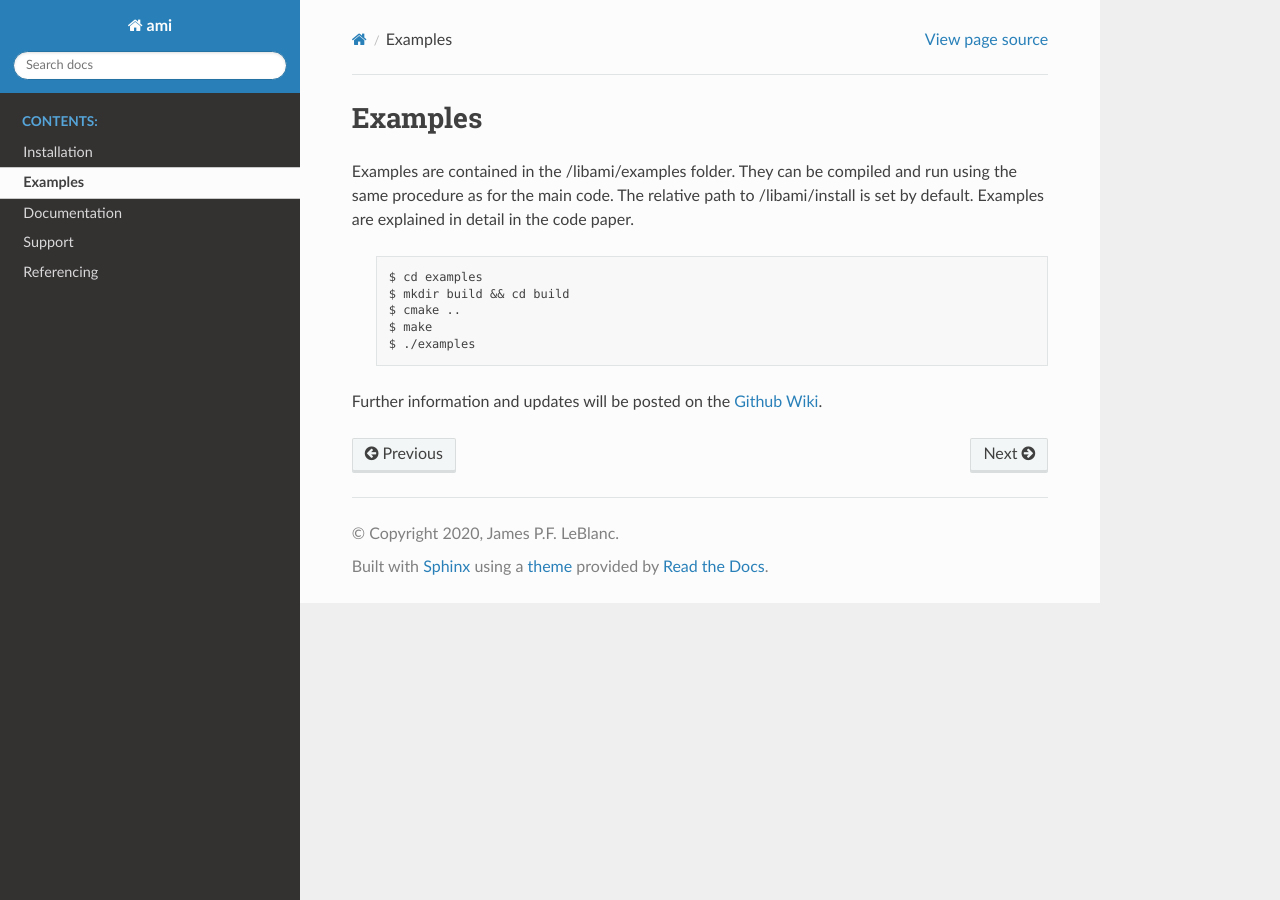
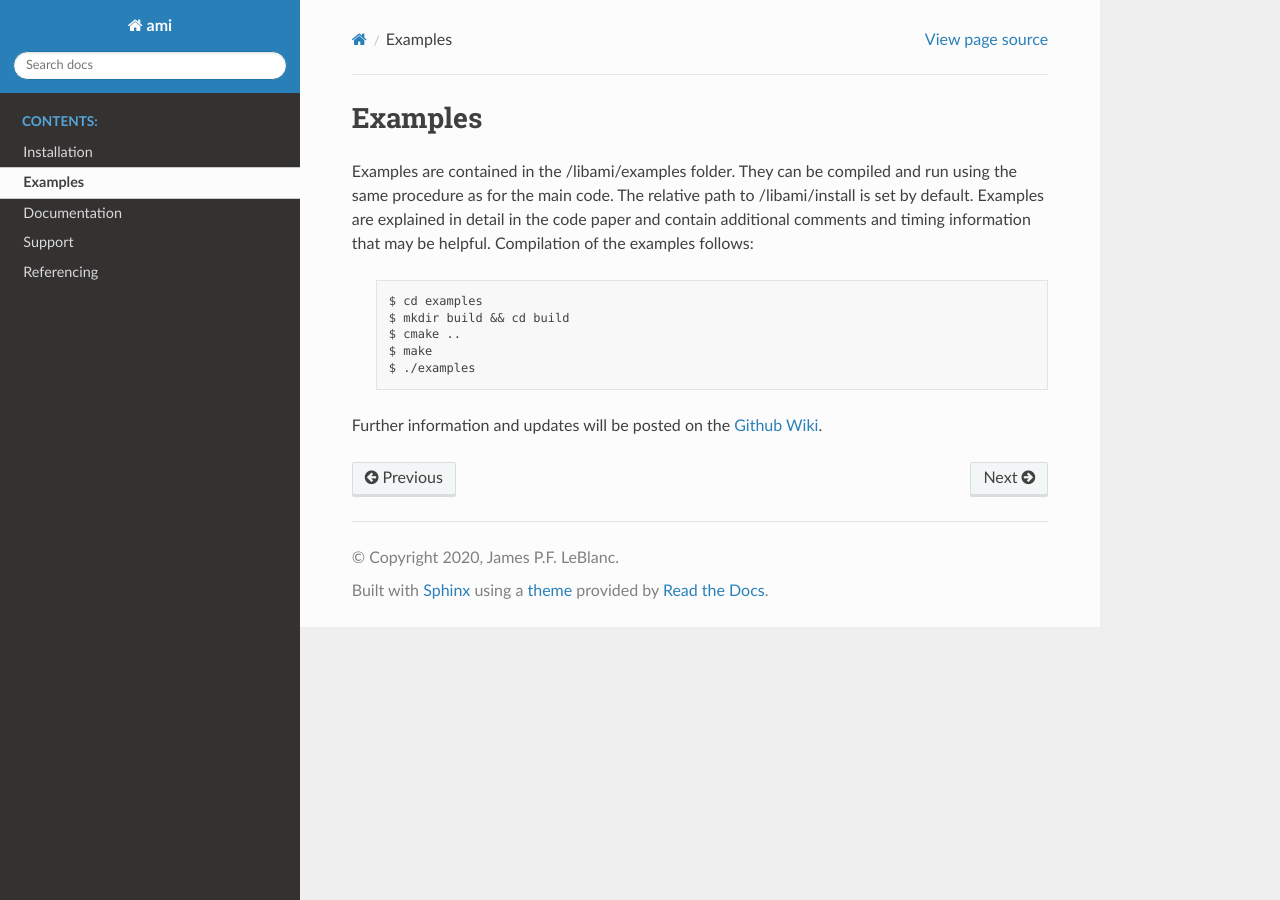
Before and after one commit to jpfleblanc/libami, a Sphinx documentation site: the page built from doc/examples.rst, in a window 1280 px wide. Built offline with Sphinx 7.4.7 and the Read the Docs theme 2.0.0, drawn with Linux system fonts in a browser that asks for light colours.

Commit message:
update to doc

```diff
--- a/doc/examples.rst
+++ b/doc/examples.rst
@@ -2,7 +2,7 @@
 Examples
 =============
 
-Examples are contained in the /libami/examples folder.  They can be compiled and run using the same procedure as for the main code.  The relative path to /libami/install is set by default.  Examples are explained in detail in the code paper.
+Examples are contained in the /libami/examples folder.  They can be compiled and run using the same procedure as for the main code.  The relative path to /libami/install is set by default.  Examples are explained in detail in the code paper and contain additional comments and timing information that may be helpful.  Compilation of the examples follows:
 
 
 		::
```
Also changed, not shown: 1 other file.
